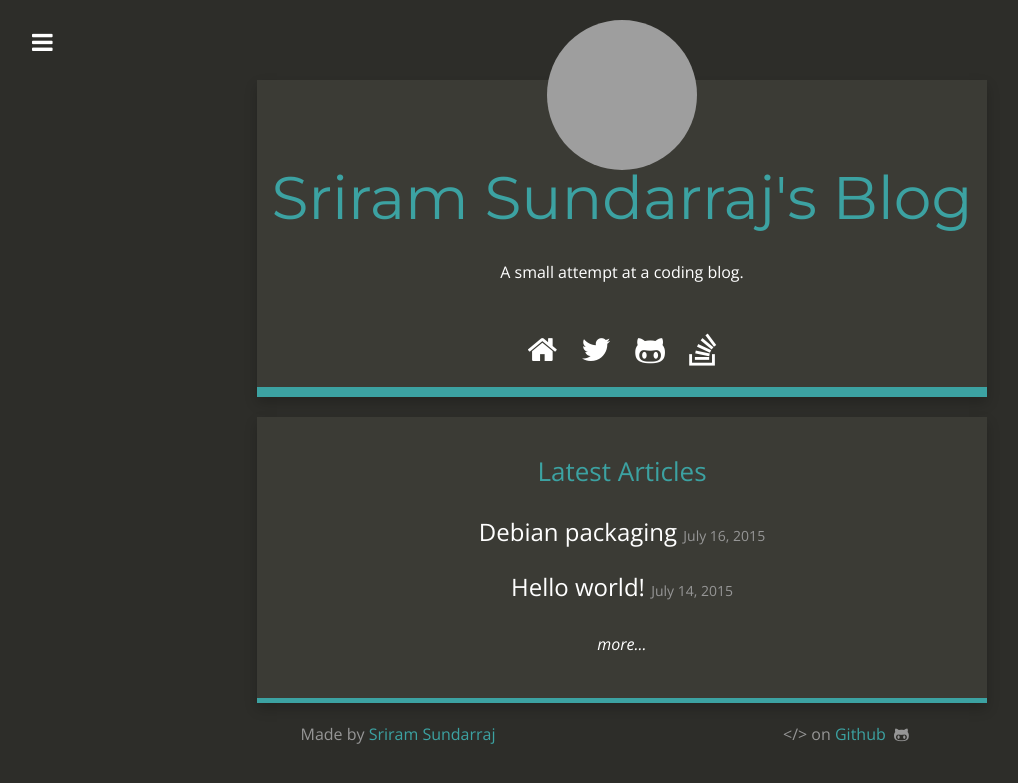
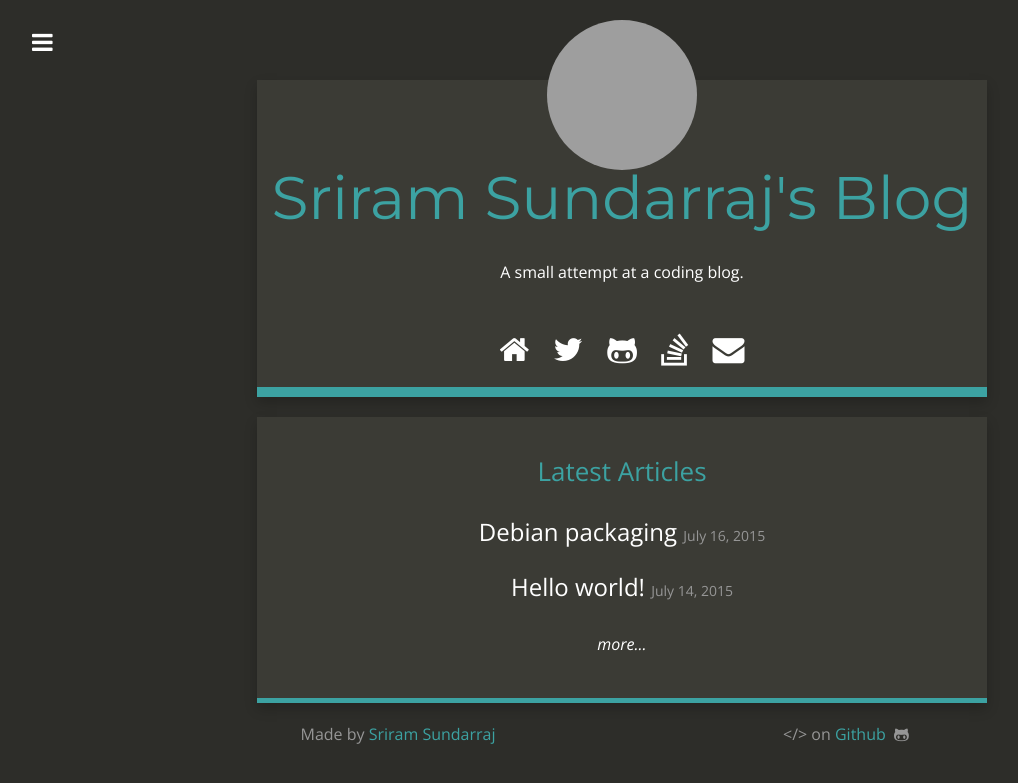
Before and after one commit to ssundarraj/blog, a Jekyll site: the page built from index.html, in a window 1280 px wide. Shown: the top 783 px of the page, without its empty margins (18-1036 px from the left). Built offline with Jekyll 4.4.1, drawn with Linux system fonts in a browser that asks for light colours; nearby versions of some CDN libraries; Markdown is read by kramdown in place of the engine named in the settings; grey boxes are pictures that could not be loaded.

Commit message:
Added email links.

```diff
--- a/_includes/header.html
+++ b/_includes/header.html
@@ -14,6 +14,7 @@
       {% if site.google_plus_link %}<a href="{{ site.google_plus_link }}" target="_new"><i class="fa fa-google-plus"></i></a>{% endif %}
       {% if site.github_username %}<a href="https://github.com/{{ site.github_username }}" target="_new"><i class="fa fa-github-alt"></i></a>{% endif %}
       {% if site.stackoverflow_link %}<a href="{{ site.stackoverflow_link }}" target="_new"><i class="fa fa-stack-overflow"></i></a>{% endif %}
+      <a href="mailto:ssundarraj@gmail.com?Subject=Hello%20there" target="_new"><i class="fa fa-envelope"></i></a>
     </p>
   </div>
 </nav>
--- a/index.html
+++ b/index.html
@@ -25,6 +25,7 @@ layout: default
                 {% if site.google_plus_link %}<a href="{{ site.google_plus_link }}" target="_new"><i class="fa fa-google-plus fa-2x"></i></a>{% endif %}
                 {% if site.github_username %}<a href="https://github.com/{{ site.github_username }}" target="_new"><i class="fa fa-github-alt fa-2x"></i></a>{% endif %}
                 {% if site.stackoverflow_link %}<a href="{{ site.stackoverflow_link }}" target="_new"><i class="fa fa-stack-overflow fa-2x"></i></a>{% endif %}
+                <a href="mailto:ssundarraj@gmail.com?Subject=Hello%20there" target="_new"><i class="fa fa-envelope fa-2x"></i></a>
             </div>
           </div>
           <div class="col-md-12 main content-panel">
```
